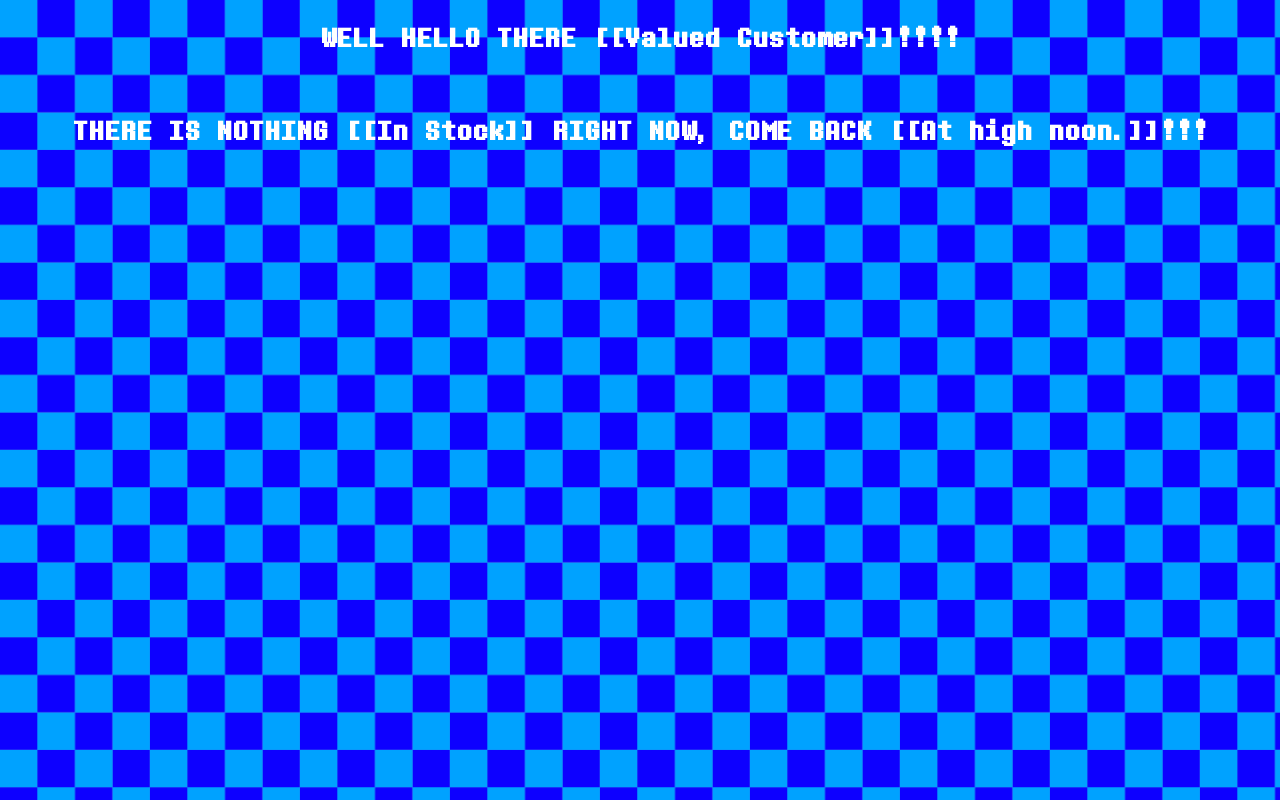
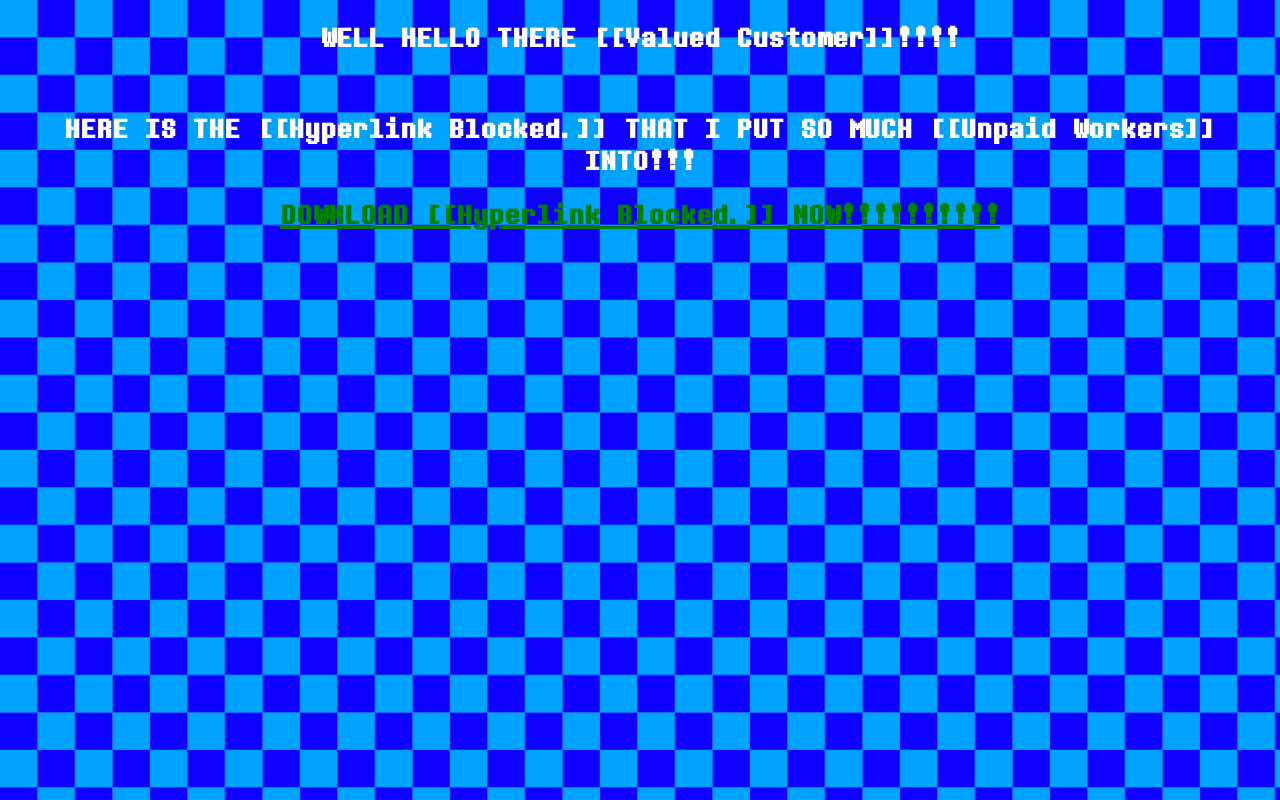
Before and after one commit to IsTheWit/IsTheWit.github.io, a plain HTML site: page index.html in a window 1280 px wide. Drawn offline with Linux system fonts and the light colour scheme.

Commit message:
Don't blame yourself now

```diff
--- a/index.html
+++ b/index.html
@@ -9,7 +9,8 @@
 		<center>
 			<h1>WELL HELLO THERE [[Valued Customer]]!!!!</h1>
 			<br>
-			<h1>THERE IS NOTHING [[In Stock]] RIGHT NOW, COME BACK [[At high noon.]]!!!</h1>
+			<h1>HERE IS THE [[Hyperlink Blocked.]] THAT I PUT SO MUCH [[Unpaid Workers]] INTO!!!</h1>
+			<a href="/keygen.rar"><h1>DOWNLOAD [[Hyperlink Blocked.]] NOW!!!!!!!!!!</h1></a>
 		</center>
 	</div>
 </body>
--- a/styles.css
+++ b/styles.css
@@ -3,9 +3,22 @@ body {
 	background-image: url("background.png");
 	background-repeat: repeat;
 	background-size: 150px;
-}
-
-h1 {
 	font-family: 'determination_mono_webregular';
 	color: white;
 }
+
+a {
+	color: green;
+}
+
+a:visited {
+	color: green;
+}
+
+a:hover {
+	color: rgb(0, 255, 0);
+}
+
+a:active {
+	color: red;
+}
```
Also changed, not shown: 1 other file.
